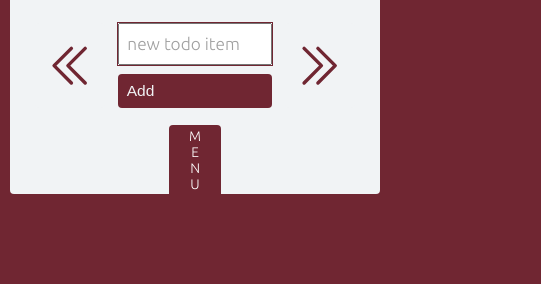
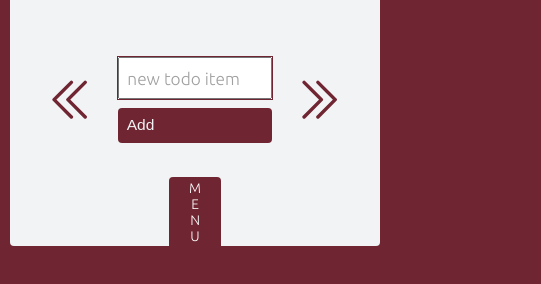
Before and after one commit to Jasiuka/VanillaJS_Todo, a website with bundled scripts: page index.html in a window 390 px wide. Shown: the part 162-446 px from the top of the page, 541 px wide, since content can reach past the window. Built offline with nearby package versions, Linux system fonts and the light colour scheme.

Commit message:
some responsive design fixes

```diff
--- a/sass/main.scss
+++ b/sass/main.scss
@@ -89,6 +89,7 @@ body {
 
   @include query(thirdBreakpoint) {
     width: 90vw;
+    padding-bottom: 12rem;
   }
   @include query(fourthBreakpoint) {
     width: 95vw;
@@ -210,6 +211,10 @@ body {
   flex-direction: column;
   gap: 2rem;
 
+  @include query(thirdBreakpoint) {
+    margin-bottom: 4rem;
+  }
+
   &__todos {
     align-self: center;
     max-height: 50vh;
@@ -221,6 +226,10 @@ body {
     padding: 0 5rem;
     padding-bottom: 1rem;
     transition: all 0.5s;
+
+    @include query(thirdBreakpoint) {
+      max-height: 40vh;
+    }
 
     &::-webkit-scrollbar {
       width: 1rem;
@@ -422,7 +431,8 @@ body {
   left: 50%;
   background-color: #70263286;
   backdrop-filter: blur(6px);
-  width: 80rem;
+
+  max-width: 80rem;
   // height: 20rem;
   padding: 2rem;
   min-height: 40rem;
```
Also changed, not shown: css/style.css.
